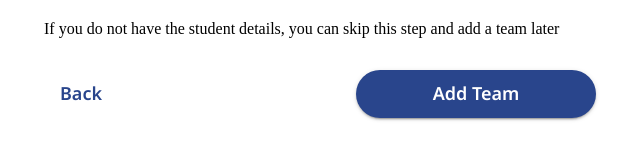
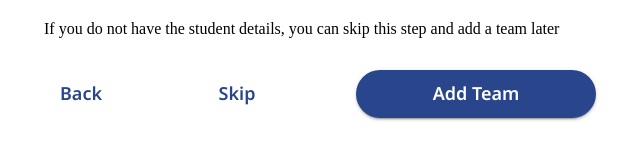
Before and after one commit to navgurukul/c4ca, a Next.js app: page /teacher/add-team in a window 1280 px wide. Shown: the part 941-1096 px from the top of the page, without its empty margins (320-960 px from the left). Built offline with nearby package versions, Linux system fonts and the light colour scheme; a web font is replaced by a local one.

Commit message:
changes made

```diff
--- a/components/forms/Team.jsx
+++ b/components/forms/Team.jsx
@@ -212,10 +212,17 @@ const Team = ({ handleCloseDialog }) => {
 
       <Box sx={{ display: "flex", justifyContent: "space-between" }}>
         <Link href={"/teacher"}>
-        <Button className="Button" color="primary">
-          Back
+          <Button className="Button" color="primary">
+            Back
+          </Button>
+        </Link>
+        <Button
+          className="Button"
+          color="primary"
+          onClick={() => router.push("/teacher")}
+        >
+          Skip
         </Button>
-        </Link>
         <Button
           className="Button"
           color="primary"
```
Also changed, not shown: components/forms/ProfileForm.jsx (+12 -10 lines).
